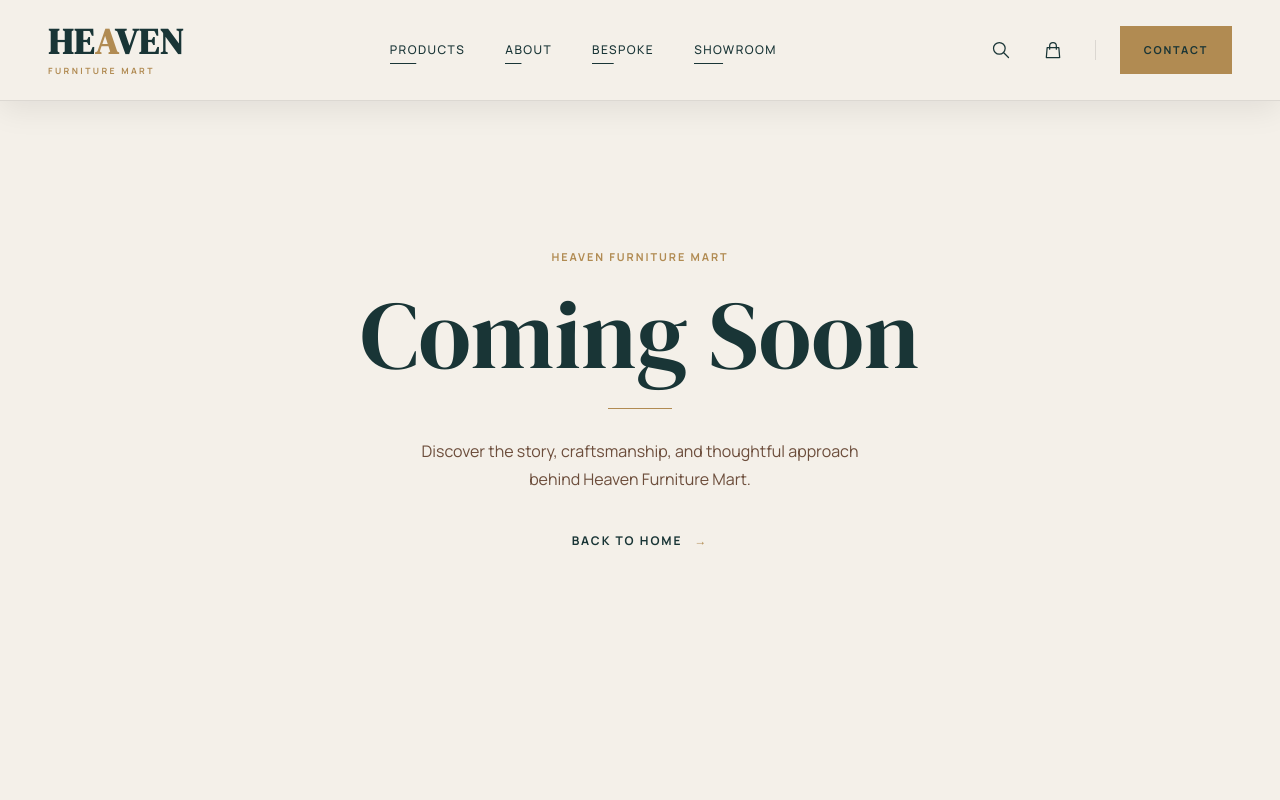
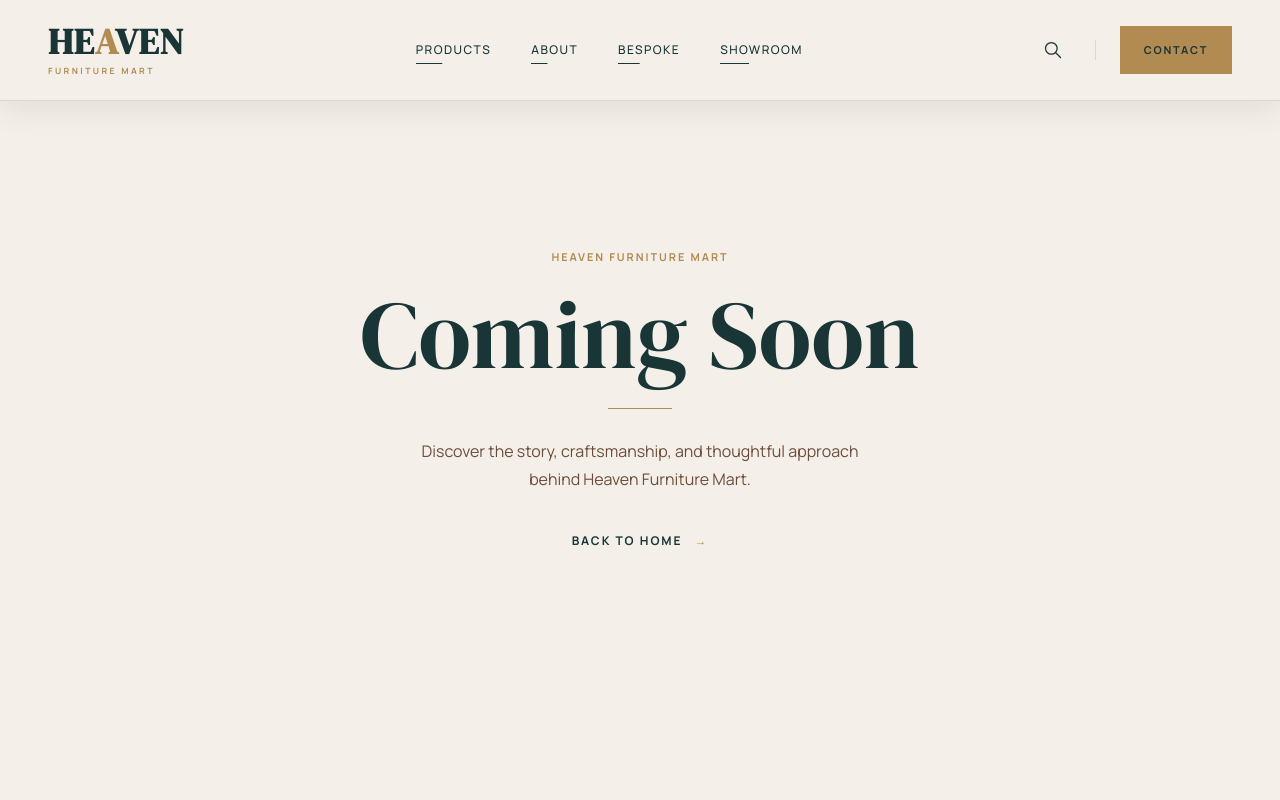
Before and after one commit to sayedcraft/Heaven_Furniture_Mart, a Next.js app: page /about in a window 1280 px wide. Shown: the top 800 px of the page. Built offline with nearby package versions, Linux system fonts and the light colour scheme.

Commit message:
some change

```diff
--- a/src/app/page.js
+++ b/src/app/page.js
@@ -51,14 +51,14 @@ export default function Home() {
       <NewArrival />
 
       {/* Video Showcase — cinematic brand video */}
-      <VideoShowcase />
+      {/* <VideoShowcase /> */}
       <BeforeAfter></BeforeAfter>
 
       {/* Smart Innovation — "Intelligent furniture." + "The innovation system" */}
       <SmartInnovation />
 
       {/* Showroom — "Chattogram showroom" + "See it. Feel it." */}
-      <Showroom />
+      {/* <Showroom /> */}
 
       {/* Social Proof — "A note from our founder" */}
       <SocialProof />
--- a/src/components/Shared/Navbar.jsx
+++ b/src/components/Shared/Navbar.jsx
@@ -110,7 +110,7 @@ export default function Navbar() {
           </button>
 
           {/* Cart */}
-          <button
+          {/* <button
             type="button"
             aria-label="Shopping cart"
             className="p-2 transition-colors hover:text-[var(--brass)]"
@@ -128,7 +128,7 @@ export default function Navbar() {
                 d="M16 11V7a4 4 0 00-8 0v4M5 9h14l1 12H4L5 9z"
               />
             </svg>
-          </button>
+          </button> */}
 
           {/* Divider */}
           <div
```
